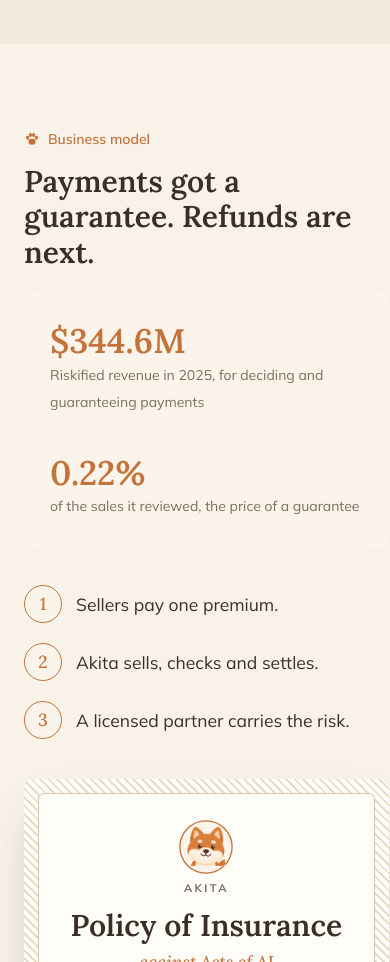
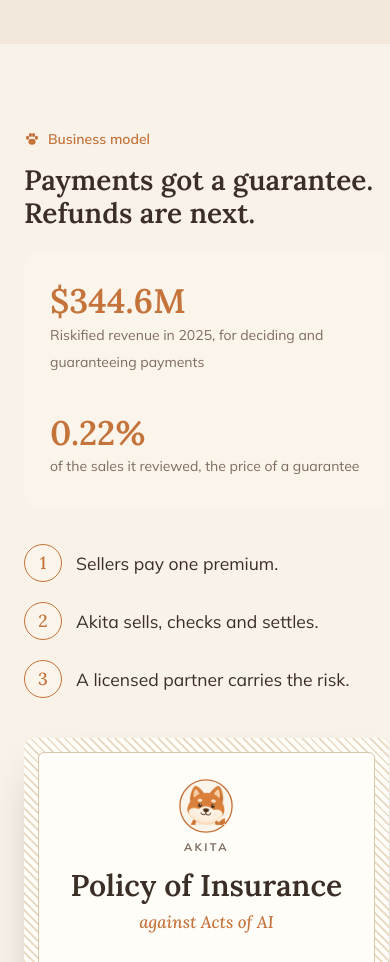
Before and after one commit to ZixunHuangUPenn/ZixunHuangUPenn.github.io, a plain HTML site: page akita/index.html in a window 390 px wide. Shown: the part 6500-7462 px from the top of the page. Drawn offline with Linux system fonts and the light colour scheme.

Commit message:
style: break slide titles and closing line after the first sentence
Co-Authored-By: Claude Opus 5.5 <noreply@anthropic.com>
Claude-Session: https://claude.ai/code/session_01CQuBPPcdYTeXFjEj4u4iKY

```diff
--- a/akita/index.html
+++ b/akita/index.html
@@ -245,6 +245,8 @@
   .trows .ico svg { width: 24px; height: 24px; }
   .trows .ico[data-logo] svg { width: 28px; height: 28px; }
   .trows .ico img { width: 30px; height: 30px; object-fit: contain; }
+  .split-wide { grid-template-columns: 1.15fr 0.85fr; }
+  .nw { white-space: nowrap; }
   /* Policy certificate */
   .policy { background: #fffdf8; border-radius: 10px; padding: 14px; box-shadow: 0 22px 46px -20px #3a2e2666; transform: rotate(-1.5deg); background-image: repeating-linear-gradient(45deg, #e9dcc8 0 2px, transparent 2px 6px); }
   .policy .in { background: #fffdf8; border: 1.5px solid #d9c6ad; border-radius: 6px; padding: 26px 30px 22px; position: relative; }
@@ -297,6 +299,8 @@
     .photo.tall img { height: auto; }
     .row87 { grid-template-columns: 1fr; gap: 8px; }
     .policy { transform: none; }
+    .split.split-wide { grid-template-columns: 1fr; }
+    .nw { white-space: normal; }
     .team-cards { grid-template-columns: 1fr; }
     .fakes, .gap-grid { grid-template-columns: 1fr; gap: 30px; }
     .perils span { white-space: normal; }
@@ -343,7 +347,7 @@
   <section class="slide" id="p2">
     <div class="inner">
       <div class="label fade"><svg fill="currentColor"><use href="#paw"/></svg>The problem</div>
-      <h2 class="fade">One prompt breaks anything that ships.</h2>
+      <h2 class="fade">One prompt breaks<br>anything that ships.</h2>
       <div class="fakes fade">
         <figure><div class="photo"><img src="img/fake-cushion.jpg" alt="Outdoor lounge cushion with a tear added by AI, prompt: Add a tear to the cushion"></div><figcaption>Furniture</figcaption></figure>
         <figure><div class="photo"><img src="img/fake-wine.jpg" alt="Wine bottle made to look leaking by AI, prompt: Make the bottle leak"></div><figcaption>Wine and spirits</figcaption></figure>
@@ -400,7 +404,7 @@
     <div class="inner split" style="grid-template-columns:0.9fr 1.1fr">
       <div>
         <div class="label fade"><svg fill="currentColor"><use href="#paw"/></svg>The product</div>
-        <h2 class="fade">One policy. Adjuster built in.</h2>
+        <h2 class="fade">One policy.<br>Adjuster built in.</h2>
         <ol class="steps3 fade">
           <li><span>1</span>You pay one premium.</li>
           <li><span>2</span>Our AI adjuster checks every claim before the refund.</li>
@@ -427,10 +431,10 @@
 
   <!-- 7 Business model -->
   <section class="slide" id="p7">
-    <div class="inner split">
+    <div class="inner split split-wide">
       <div>
         <div class="label fade"><svg fill="currentColor"><use href="#paw"/></svg>Business model</div>
-        <h2 class="fade">Payments got a guarantee. Refunds are next.</h2>
+        <h2 class="fade" style="font-size:clamp(28px,3.2vw,40px)"><span class="nw">Payments got a guarantee.</span><br>Refunds are next.</h2>
         <div class="guar fade" style="margin-top:20px">
           <div class="nums">
             <div><b>$344.6M</b><span>Riskified revenue in 2025, for deciding and guaranteeing payments</span></div>
@@ -522,7 +526,7 @@
       <img class="dog fade" src="img/akita-sit.webp" alt="An Akita dog sitting">
       <h2 class="fade">Everyone is building AGI.<br><span class="accent">So are we.</span></h2>
       <p class="lead fade">Agent Generative Insurance: cover for the generative age.</p>
-      <p class="lead fade" style="margin-top:14px;font-size:16px">Akita dogs are known for loyalty and for guarding their home. That's the job we want to do for our sellers.</p>
+      <p class="lead fade" style="margin-top:14px;font-size:16px">Akita dogs are known for loyalty and for guarding their home.<br>That's the job we want to do for our sellers.</p>
       <p class="sign fade">Akita · New York</p>
     </div>
   </section>
```
